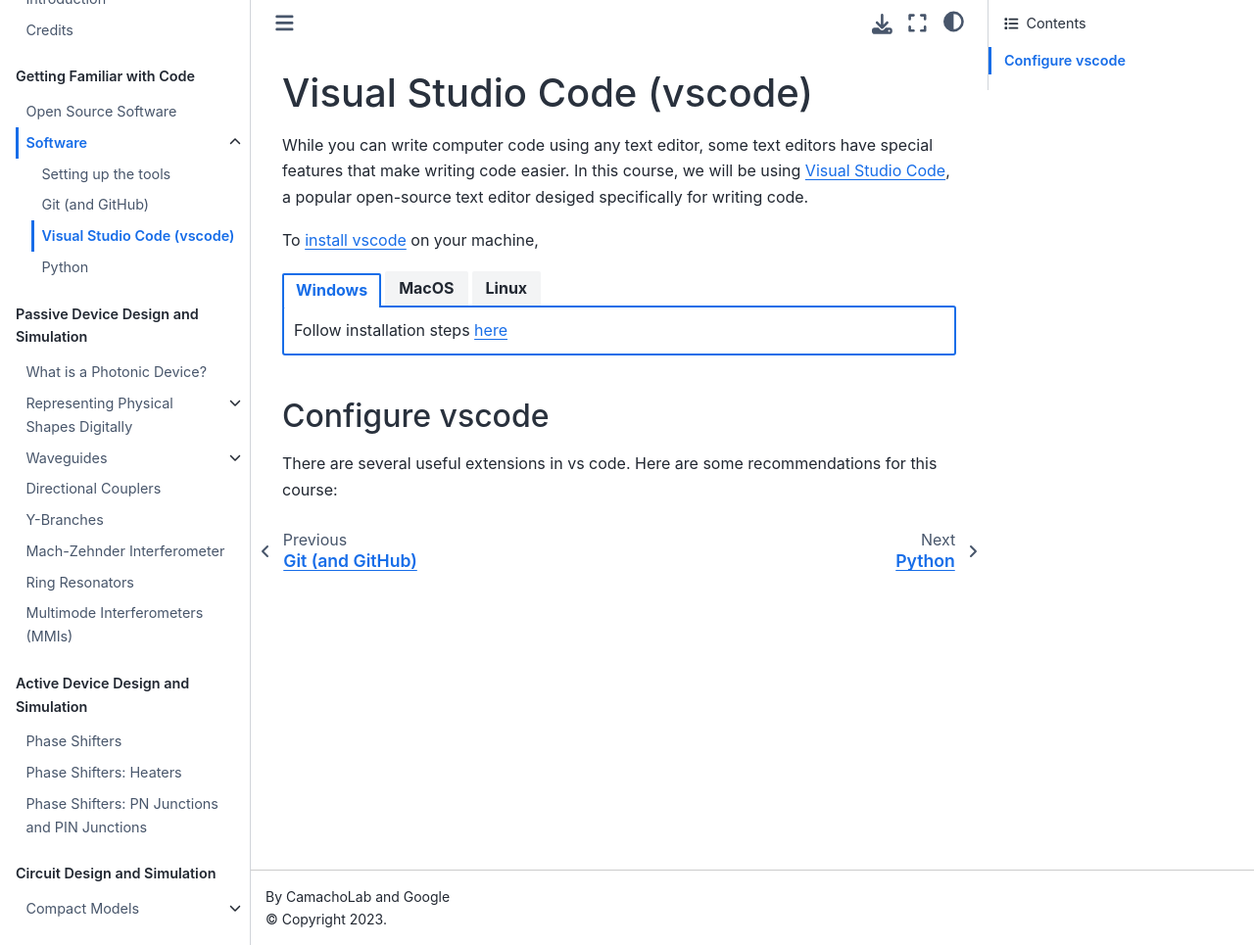
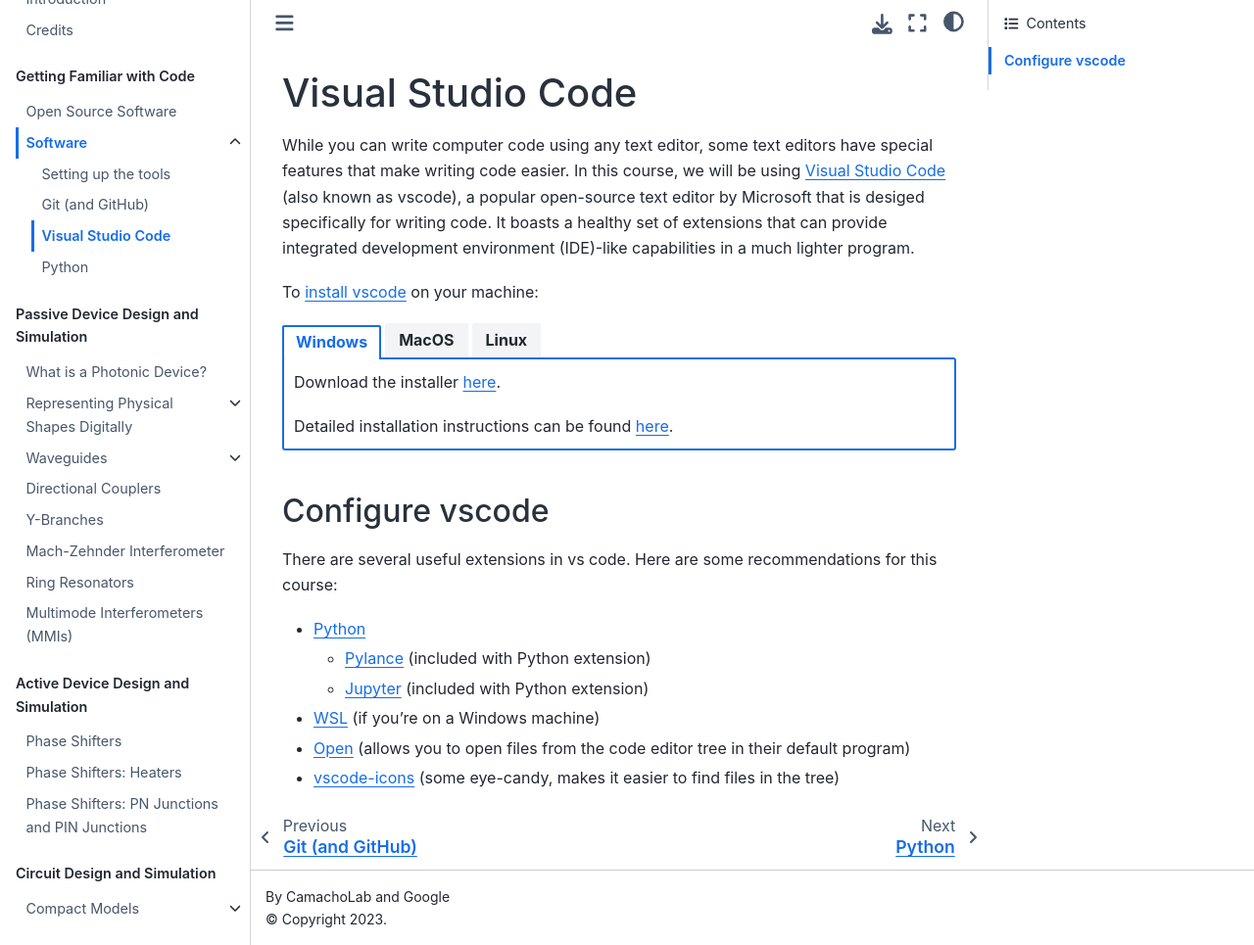
Before and after one commit to BYUCamachoLab/Photonics-Bootcamp, a Jupyter Book: the page built from book/pages/vscode.md, in a window 1280 px wide and 965 px high. Shown: the whole window at 98% size. Built offline with Jupyter Book 1.0.4 settings and Sphinx 7.4.7 and the Sphinx Book theme 1.1.4, drawn with Linux system fonts in a browser that asks for light colours; pages that are not in the unit, such as notebooks, are missing from menus.

Commit message:
Small semantic changes

```diff
--- a/book/pages/vscode.md
+++ b/book/pages/vscode.md
@@ -1,35 +1,58 @@
-# Visual Studio Code (vscode)
+# Visual Studio Code
 
-While you can write computer code using any text editor, some text editors have special features that make writing code easier.  In this course, we will be using [Visual Studio Code](https://code.visualstudio.com), a popular open-source text editor desiged specifically for writing code.
+While you can write computer code using any text editor, some text editors have
+special features that make writing code easier.  In this course, we will be
+using [Visual Studio Code](https://code.visualstudio.com) (also known as
+vscode), a popular open-source text editor by Microsoft that is desiged
+specifically for writing code. It boasts a healthy set of extensions that
+can provide integrated development environment (IDE)-like capabilities in a
+much lighter program.
 
-
-To [install vscode](https://code.visualstudio.com/docs/setup/setup-overview) on your machine,
-
+To [install vscode](https://code.visualstudio.com/docs/setup/setup-overview) on
+your machine:
 
 ::::{tab-set}
 
 :::{tab-item} Windows
 :sync: windows
 
-Follow installation steps [here](https://code.visualstudio.com/docs/setup/windows)
+Download the installer [here](https://code.visualstudio.com/Download).
+
+Detailed installation instructions can be found
+[here](https://code.visualstudio.com/docs/setup/windows).
 
 :::
 
 :::{tab-item} MacOS
 :sync: macos
 
-Follow installation steps [here](https://code.visualstudio.com/docs/setup/mac)
+Download the installer [here](https://code.visualstudio.com/Download).
+
+Detailed installation instructions can be found
+[here](https://code.visualstudio.com/docs/setup/mac).
 
 :::
 
 :::{tab-item} Linux
 :sync: linux
 
-Follow installation steps [here](https://code.visualstudio.com/docs/setup/linux)
+Download the installer [here](https://code.visualstudio.com/Download).
+
+Detailed installation instructions can be found
+[here](https://code.visualstudio.com/docs/setup/linux).
 
 :::
 
 ::::
 
 ## Configure vscode
-There are several useful extensions in vs code.  Here are some recommendations for this course:
+
+There are several useful extensions in vs code. Here are some recommendations
+for this course:
+
+* [Python](https://marketplace.visualstudio.com/items?itemName=ms-python.python)
+    * [Pylance](https://marketplace.visualstudio.com/items?itemName=ms-python.vscode-pylance) (included with Python extension)
+    * [Jupyter](https://marketplace.visualstudio.com/items?itemName=ms-toolsai.jupyter) (included with Python extension)
+* [WSL](https://marketplace.visualstudio.com/items?itemName=ms-vscode-remote.remote-wsl) (if you're on a Windows machine)
+* [Open](https://marketplace.visualstudio.com/items?itemName=sandcastle.vscode-open) (allows you to open files from the code editor tree in their default program)
+* [vscode-icons](https://marketplace.visualstudio.com/items?itemName=vscode-icons-team.vscode-icons) (some eye-candy, makes it easier to find files in the tree)
```
Also changed, not shown: book/pages/software.md (+8 -6 lines).
